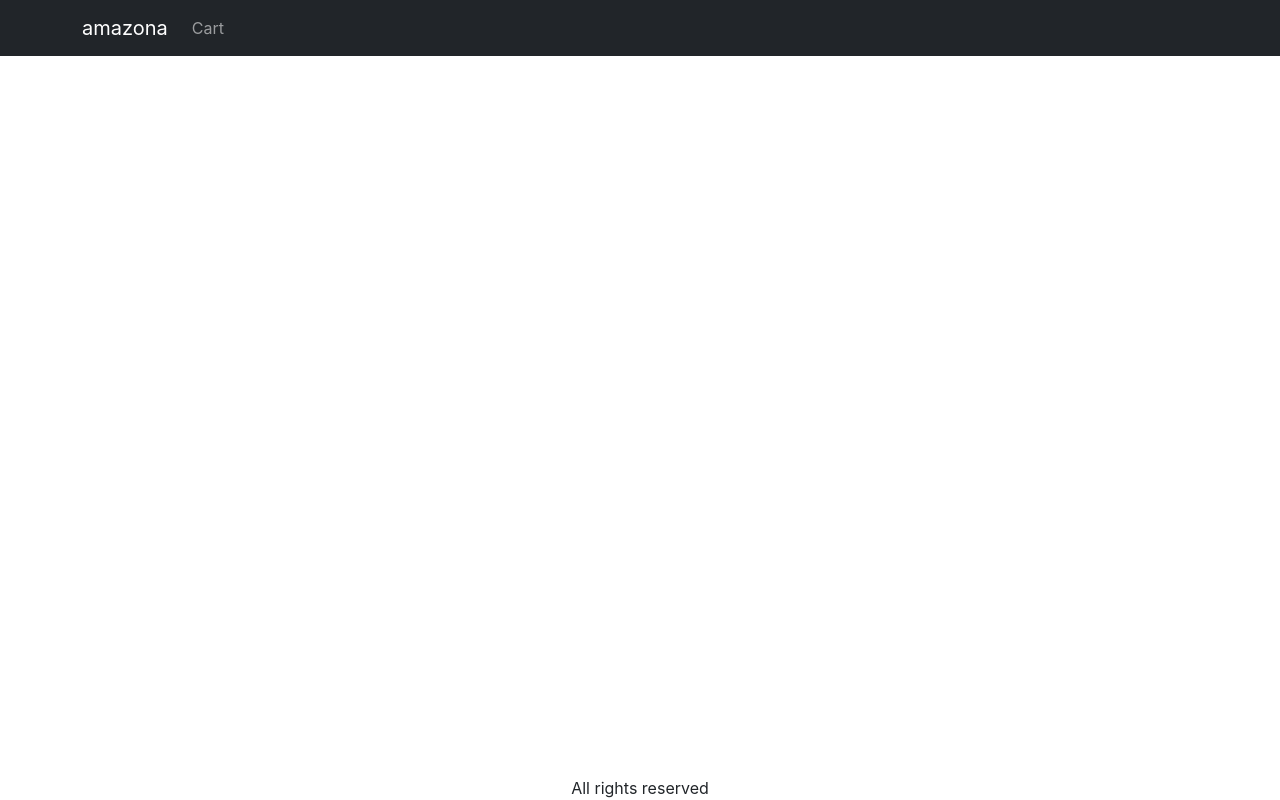
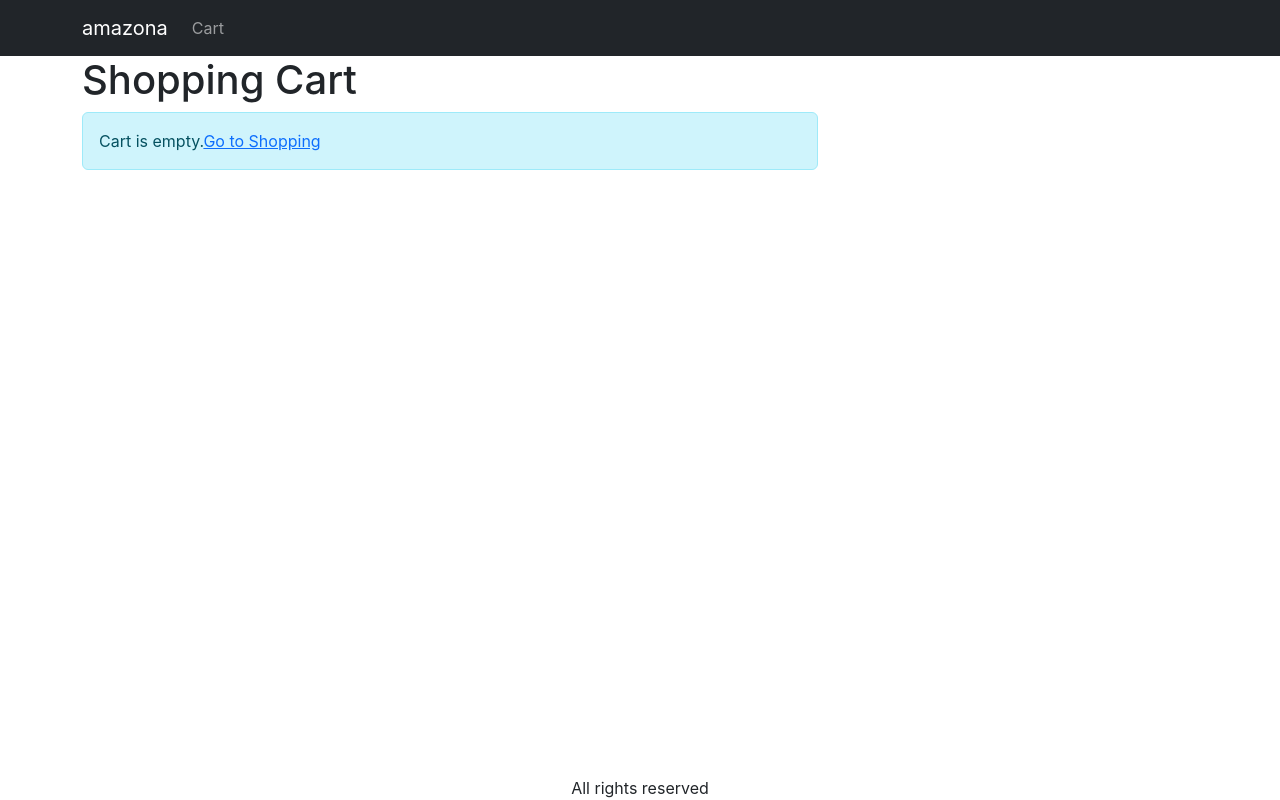
Before and after one commit to theswati/fronttend, a React (Create React App) app: page /cart in a window 1280 px wide. Built offline with nearby package versions, Linux system fonts and the light colour scheme.

Commit message:
cartScreen

```diff
--- a/src/App.js
+++ b/src/App.js
@@ -10,6 +10,7 @@
 import { useContext } from "react";
 import {Store} from "./Store"
 import { Link } from "react-router-dom";
+import CartScreen from "./screens/CartScreen";
 
 function App() {
 
@@ -30,6 +31,7 @@
                 Cart
                 {cart.cartItems && cart.cartItems.length>0 && (
                   <Badge pill bg="danger">
+                   {/* [1, 2, 1,3] */}
                     {cart.cartItems.reduce((a,c)=>a+c.quantity,0)}
                   </Badge>
                 )}
@@ -43,6 +45,8 @@
         <Routes>
           < Route path="/product/:slug" element={<ProductScreen/>}/>
           <Route path="/" element={<HomeScreen/>}/>
+          <Route path="/cart" element={<CartScreen/>}/>
+
         </Routes>
         </Container>
         </main>
--- a/src/Store.js
+++ b/src/Store.js
@@ -16,12 +16,24 @@
     switch(action.type){
         case 'CART_ADD_ITEM':
             //add to cart
+
+            // let obj={
+            //     name: "shirt",
+            //     q : 1
+            // }
+            // let newItem = {
+            //     name: "shirt",
+            //     q:2
+            // }
             const newItem=action.payload;
             const existItem=state.cart.cartItems.find(
                 (item)=>item._id===newItem._id
             );
             const cartItems=existItem
-            ?state.cart.cartItems.map((item)=>
+            ?
+            // [a,b,c,d,e] => [a,b, newItem, d,e]
+        //    let arr =
+           state.cart.cartItems.map((item)=>
             item._id===existItem._id?newItem:item
         )
         :[...state.cart.cartItems,newItem];
--- /dev/null
+++ b/src/screens/CartScreen.js
@@ -0,0 +1,68 @@
+import { useContext,useReducer} from "react";
+import { ListGroup, ListGroupItem } from "react-bootstrap";
+import { useParams } from "react-router-dom";
+import Row from "react-bootstrap/Row";
+import Col from "react-bootstrap/Col";
+import Card from "react-bootstrap/Card"
+import Button from "react-bootstrap/Button";
+import {Helmet} from "react-helmet-async";
+import MessageBox from "../Components/MessageBox";
+import {Store} from "../Store";
+import { Link } from "react-router-dom";
+
+export default function CartScreen(){
+    const{state,dispatch:ctxDispatch}=useContext(Store)
+    const{
+        cart:{cartItems},
+    }=state;
+
+    return(
+        <div>
+            <Helmet>
+            <title>Shopping Cart</title>
+            </Helmet>
+            <h1>Shopping Cart</h1>
+       <Row>
+        <Col md={8}>
+            {cartItems.length==0?(
+                <MessageBox>Cart is empty.<Link to ="/">Go to Shopping</Link>
+                </MessageBox>
+            ):(
+                <ListGroup>
+                    {cartItems.map((item)=>(
+                        <ListGroup.Item key={item.id}>
+                        <Row className="align-items-center">
+                            <Col md={4}>
+                                <img
+                                src={item.image}
+                                alt={item.name}
+                                className="img-fluid rounded img-thumbnail"></img>{''}
+                                <Link to={`/product/${item.slug}`}>{item.name}</Link>
+                            </Col>
+                            <Col md={3}>
+                                <Button variant="light" disabled={item.quantity===1}>
+                                    <i className="fas fa-minus-circle"></i>
+                                </Button>{''}
+                                <span>{item.quantity}</span>{''}
+
+                                <Button variant="light" disabled={item.quantity===item.countInStock}>
+                                    <i className="fas fa-plus-circle"></i>
+                                </Button>
+                            </Col>
+
+                            <Col md={3}>${item.price}</Col>
+                            <Col md={2}>
+                            <Button variant="light">
+                                    <i className="fas fa-trash"></i>
+                                </Button>
+                            </Col>
+                        </Row>
+                        </ListGroup.Item>
+                    ))}
+                </ListGroup>
+            )}
+            </Col>
+            </Row>
+            </div>
+    );
+}
--- a/src/screens/ProductScreen.js
+++ b/src/screens/ProductScreen.js
@@ -67,6 +67,7 @@
         const {cart}=state;
         const addToCartHandler=async()=>{
              let existItem;
+             //  [shirt(3), pant(1), dhoti(3),]
             if(cart.cartItems && cart.cartItems.length>0){
               existItem = cart.cartItems.find((x)=>x._id===product._id);
             }
@@ -74,7 +75,7 @@
               existItem = null
             }
 
-             const quantity=existItem?existItem.quantity+1:1;
+             const quantity=existItem ? existItem.quantity+1: 1;
              const {data}=await
              axios.get(`/api/products/${product._id}`);
              if(data.countInStock < quantity){
```
